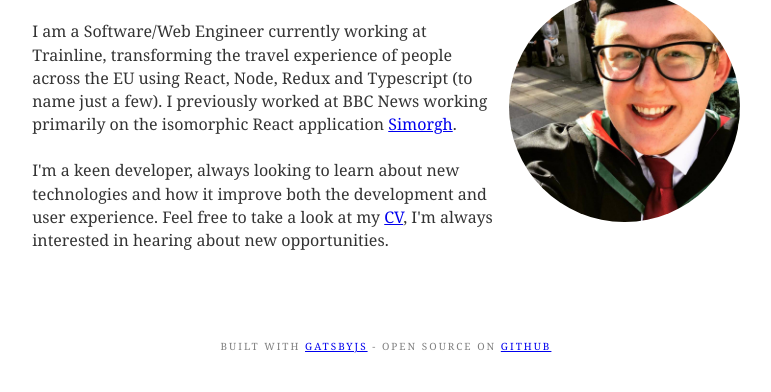
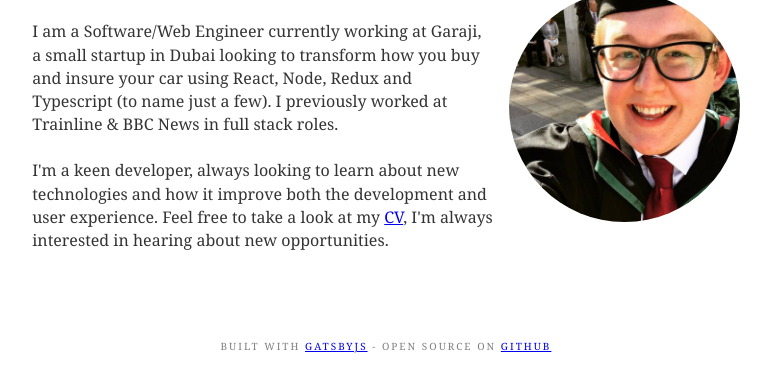
Before and after one commit to dr3/drew.mx-old-cv, a Gatsby site: page / in a window 1280 px wide. Shown: the part 168-560 px from the top of the page, without its empty margins (254-1025 px from the left). Built offline with nearby package versions, Linux system fonts and the light colour scheme; Gatsby itself is replaced by a stand-in of ours; some packages are replaced by stand-ins of ours.

Commit message:
🔧 Continue to implement and debug

```diff
--- a/data/config/homepage.md
+++ b/data/config/homepage.md
@@ -3,11 +3,10 @@ id: homepage-welcome-message
 type: description
 ---
 
-I am a Software/Web Engineer currently working at Trainline,
-transforming the travel experience of people across the EU
+I am a Software/Web Engineer currently working at Garaji,
+a small startup in Dubai looking to transform how you buy and insure your car
 using React, Node, Redux and Typescript (to name just a few).
-I previously worked at BBC News working primarily on the
-isomorphic React application [Simorgh](https://github.com/bbc/simorgh).
+I previously worked at Trainline & BBC News in full stack roles.
 
 I'm a keen developer, always looking to learn about new technologies
 and how it improve both the development and user experience. Feel
```
